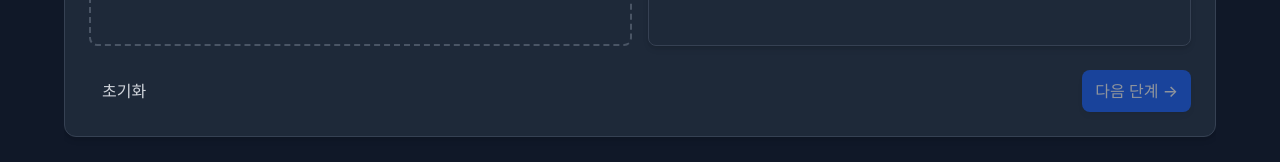
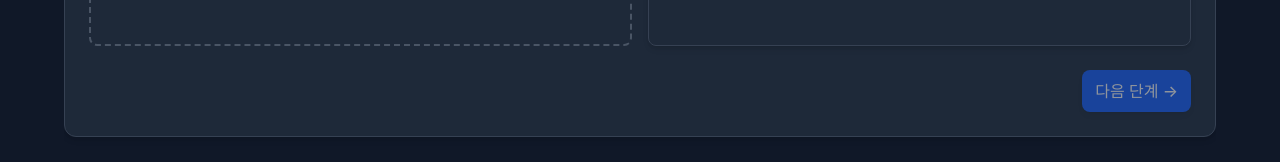
Before and after one commit to toosign00/film-metadata-app, a Next.js app: page / in a window 1280 px wide. Shown: the part 581-743 px from the top of the page. Built offline with nearby package versions, Linux system fonts and the light colour scheme.

Commit message:
🔧 fix: FileSelection 초기화 버튼 제거
- 1단계 하단 초기화 버튼 제거 (StepNavigation에서 초기화 가능)
- resetForm prop 및 타입 정의 정리

```diff
--- a/src/components/layout/FileSelection/index.tsx
+++ b/src/components/layout/FileSelection/index.tsx
@@ -8,7 +8,6 @@ export const FileSelection = ({
   onFileSelect,
   sortedFiles,
   goToStep,
-  resetForm,
 }: FileSelectionProps) => {
   if (activeStep !== 1) {
     return null;
@@ -45,11 +44,7 @@ export const FileSelection = ({
           </div>
         </div>
 
-        <div className='mt-6 flex justify-between'>
-          <Button variant='text' onClick={resetForm}>
-            초기화
-          </Button>
-
+        <div className='mt-6 flex justify-end'>
           <Button variant='primary' disabled={sortedFiles.length === 0} onClick={() => goToStep(2)}>
             다음 단계 &rarr;
           </Button>
--- a/src/components/pages/WizardClient.tsx
+++ b/src/components/pages/WizardClient.tsx
@@ -42,7 +42,7 @@ export function WizardClient() {
 
   const handleProcessFiles = async () => {
     const results = await processFiles();
-    if (results.images.length > 0) goToStep(3);
+    if (results.images.length > 0 || results.errors.length > 0) goToStep(3);
   };
 
   return (
@@ -63,7 +63,6 @@ export function WizardClient() {
               onFileSelect={handleFileSelect}
               sortedFiles={state.sortedFiles}
               goToStep={goToStep}
-              resetForm={resetAll}
             />
           )}
           {state.activeStep === 2 && (
@@ -84,6 +83,7 @@ export function WizardClient() {
               activeStep={3}
               resultRef={resultRef}
               resultImages={state.resultImages}
+              errors={state.errors}
               processing={state.processing}
               zipProgress={state.zipProgress}
               setZipProgress={setZipProgress}
--- a/src/types/fileSelection.types.ts
+++ b/src/types/fileSelection.types.ts
@@ -3,5 +3,4 @@ export interface FileSelectionProps {
   onFileSelect: (files: File[]) => void;
   sortedFiles: File[];
   goToStep: (step: number) => void;
-  resetForm: () => void;
 }
```
